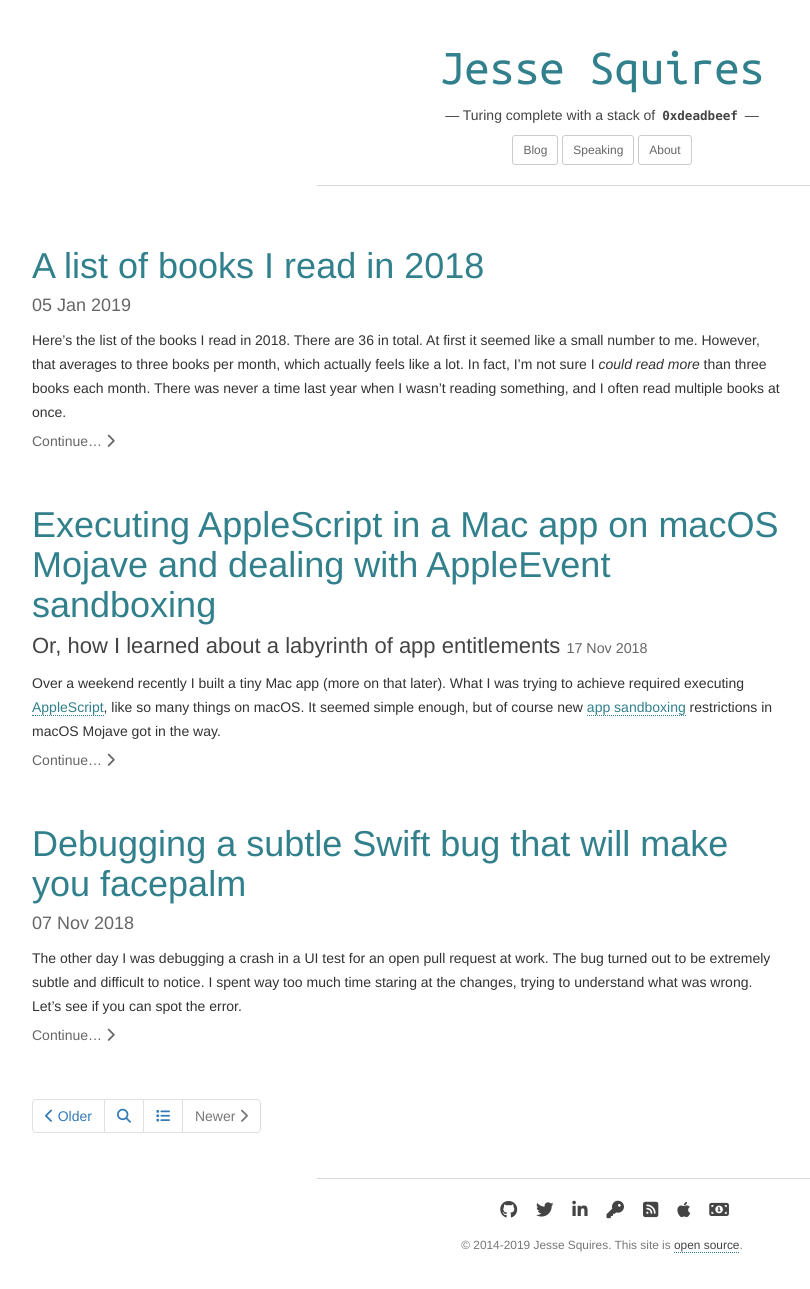
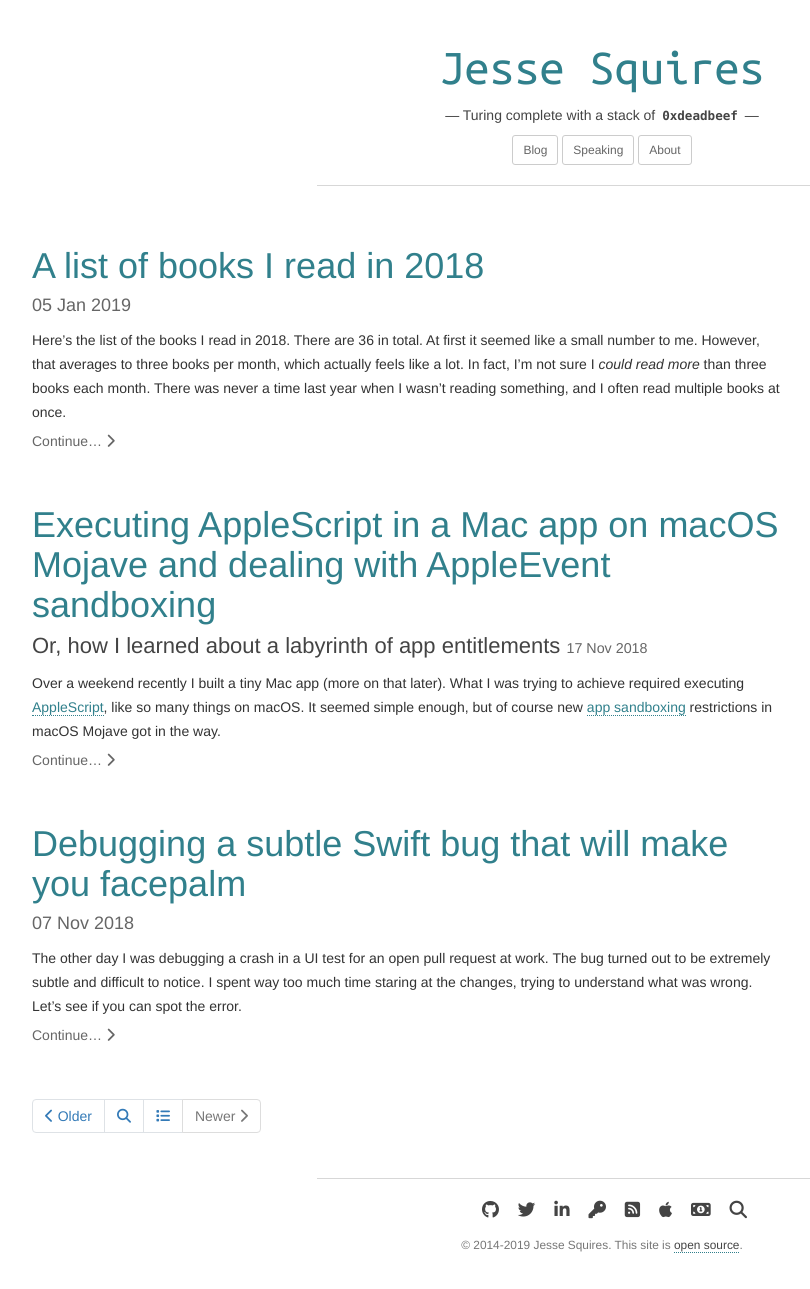
Before and after one commit to jessesquires/jessesquires.com, a Jekyll site: the page built from index.html, in a window 1280 px wide. Shown: the whole page, without its empty margins (38-848 px from the left). Built offline with Jekyll 4.4.1, drawn with Linux system fonts in a browser that asks for light colours; nearby versions of some CDN libraries; library files that are not in the unit come from our copies; the list of posts is cut into pages by our own code.

Commit message:
add search to footer

```diff
--- a/_includes/contact_follow.html
+++ b/_includes/contact_follow.html
@@ -24,6 +24,9 @@
                 <li class="list-inline-item">
                     <a href="/pay" title="Send money"><i class="fa fa-lg fa-money" aria-hidden="true"></i></a>
                 </li>
+                <li class="list-inline-item">
+                    <a href="/search" title="Search"><i class="fa fa-lg fa-search" aria-hidden="true"></i></a>
+                </li>
             </ul>
         </div>
     </div>
```
